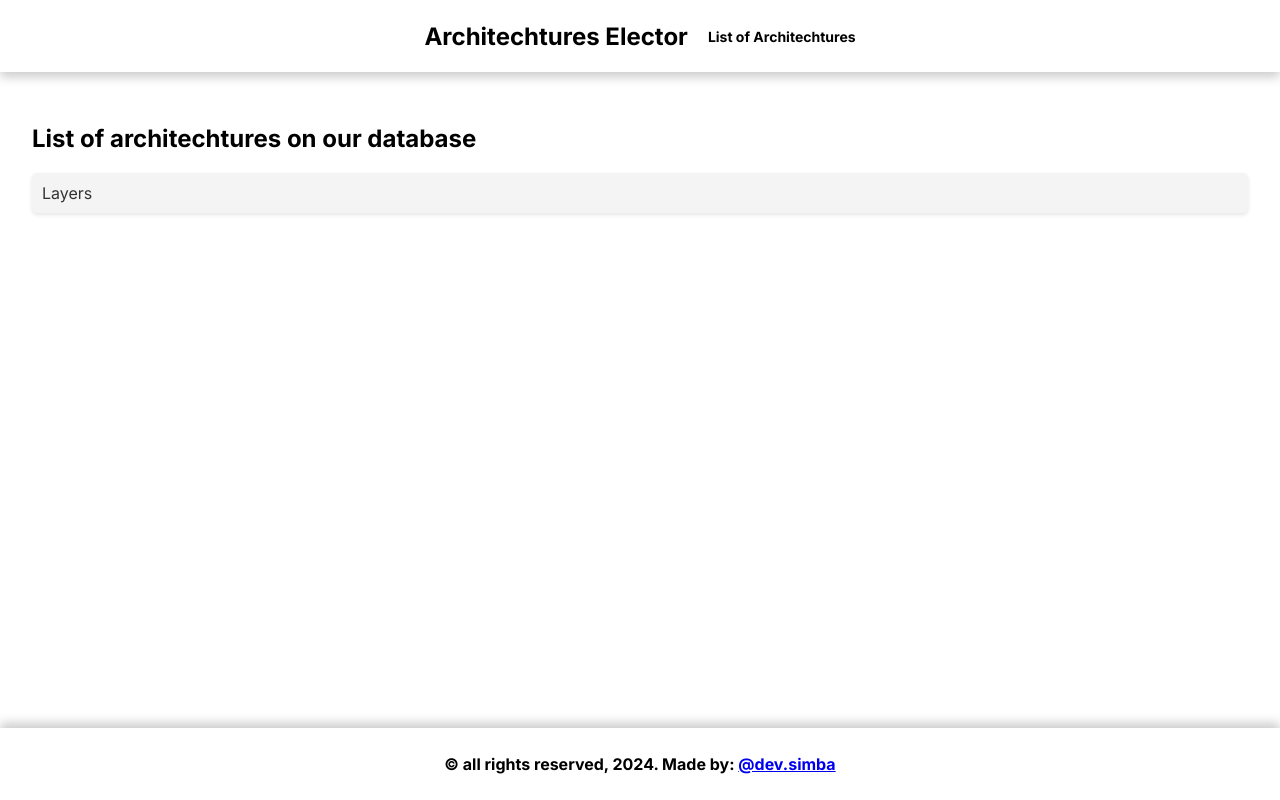
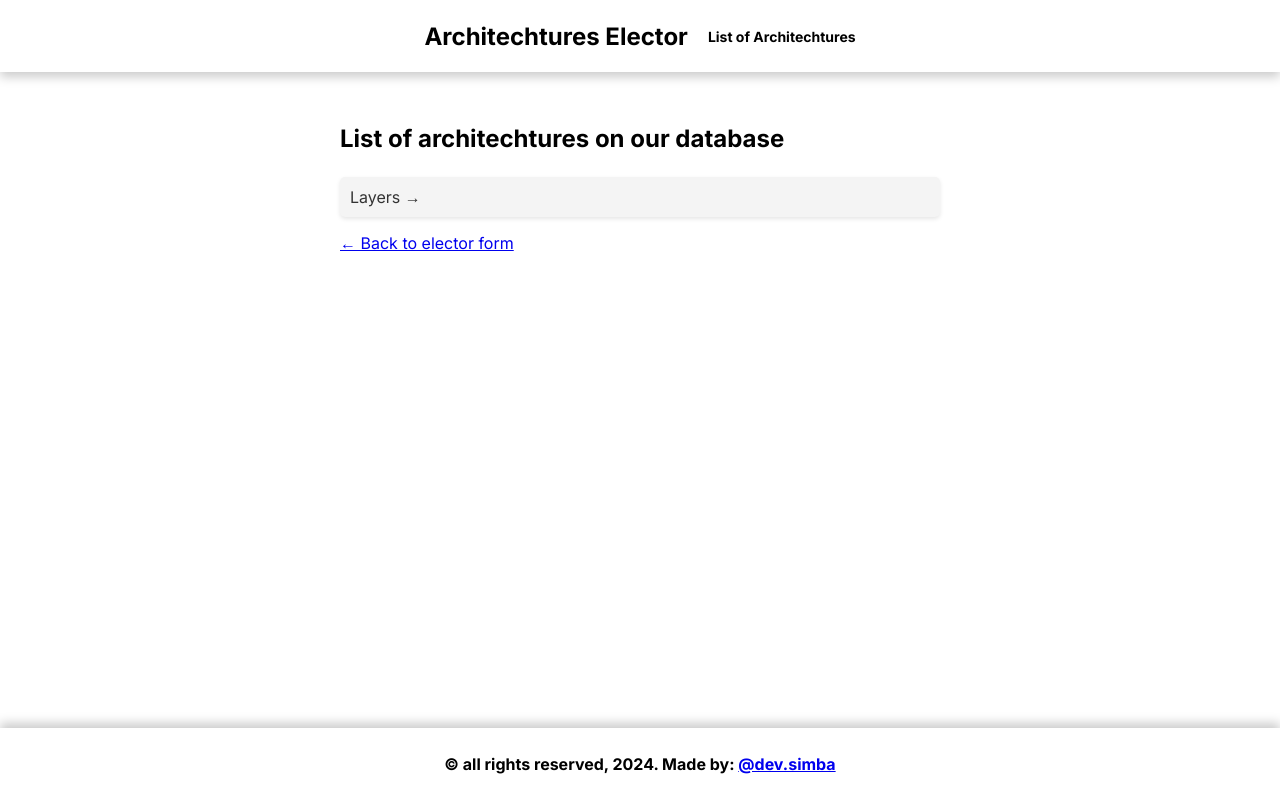
Before and after one commit to LuizHenrique05/Architecture-Elector, a Next.js app: page /architechtures in a window 1280 px wide. Built offline with nearby package versions, Linux system fonts and the light colour scheme.

Commit message:
chore: adding backlinks and styling

```diff
--- a/src/app/(root)/architechtures/[architechture]/page.tsx
+++ b/src/app/(root)/architechtures/[architechture]/page.tsx
@@ -2,6 +2,7 @@ import { fetchArchitechture } from '@/lib/actions/architechture.action'
 import { redirect } from 'next/navigation'
 
 import styles from './page.module.css'
+import Link from 'next/link'
 
 export default async function Architechture({ params }: { params: { architechture: string } }) {
   const architechtureInfo: any = await fetchArchitechture(params.architechture)
@@ -53,6 +54,8 @@ export default async function Architechture({ params }: { params: { architechtur
         <h3>Conclusion</h3>
         <p>{architechtureInfo.conclusion}</p>
       </section>
+
+      <Link href='/architechtures'>&larr; Back to all architechtures</Link>
     </section>
   )
 }
--- a/src/app/(root)/architechtures/page.module.css
+++ b/src/app/(root)/architechtures/page.module.css
@@ -1,7 +1,16 @@
+.list__architechtures {
+    max-width: 600px;
+    width: 90%;
+    margin: 0 auto;
+}
+
+.list__architechtures h2 {
+    margin-bottom: 1em;
+}
+
 .list {
     list-style: none;
     padding: 0;
-    margin: 0;
 }
 
 .list li {
--- a/src/app/(root)/architechtures/page.tsx
+++ b/src/app/(root)/architechtures/page.tsx
@@ -9,19 +9,20 @@ export default async function Architechtures() {
     const architechtures = await fetchArchitechtures()
 
     return (
-        <>
+        <section className={styles.list__architechtures}>
             <h2>List of architechtures on our database</h2>
             <ul className={styles.list}>
                 {architechtures.map((architechture: any, index) => {
                     return (
                         <li key={index}>
                             <Link href={architechture.link}>
-                                {architechture.name}
+                                {architechture.name} &rarr;
                             </Link>
                         </li>
                     )
                 })}
             </ul>
-        </>
+            <Link href='/'>&larr; Back to elector form</Link>
+        </section>
     )
 }
```
